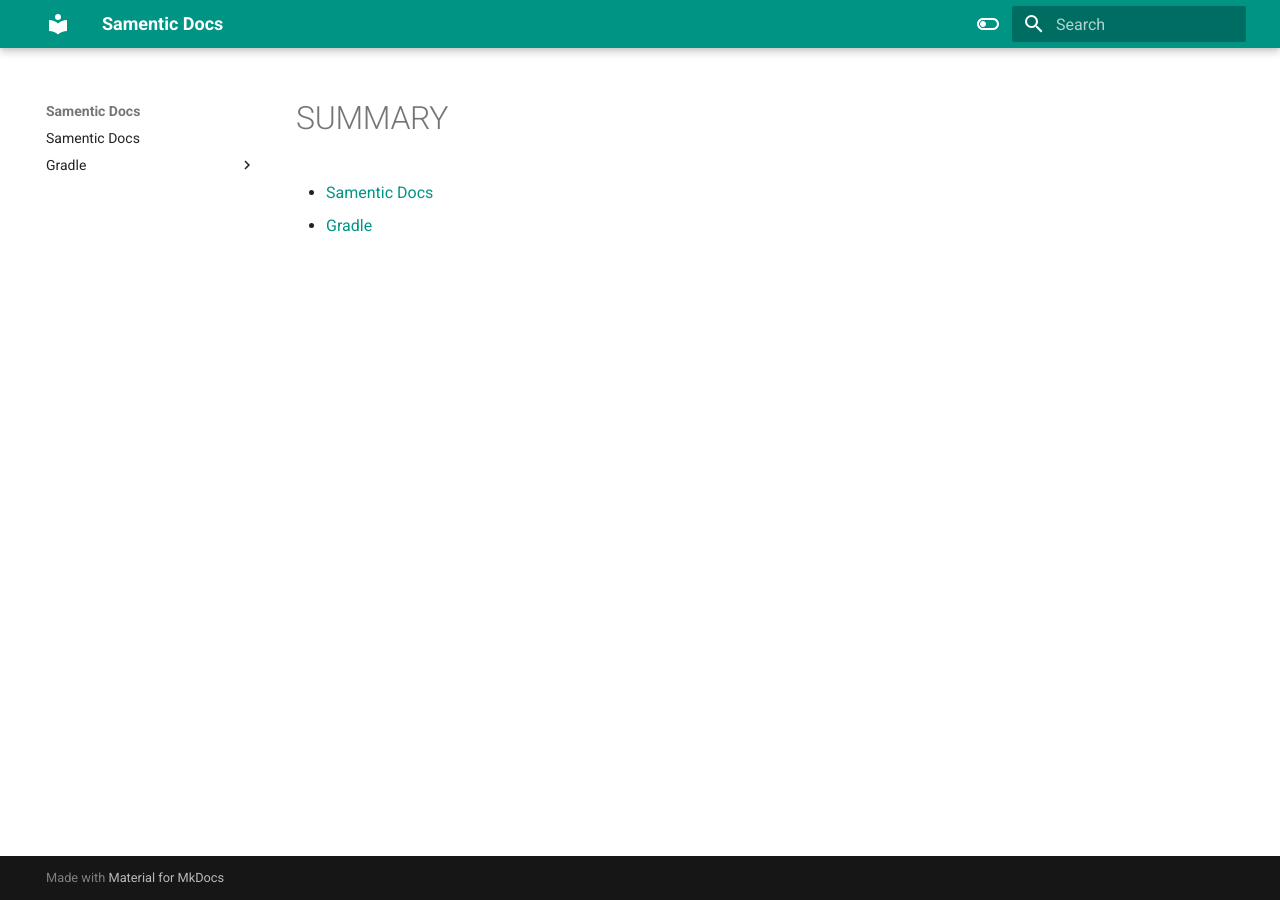
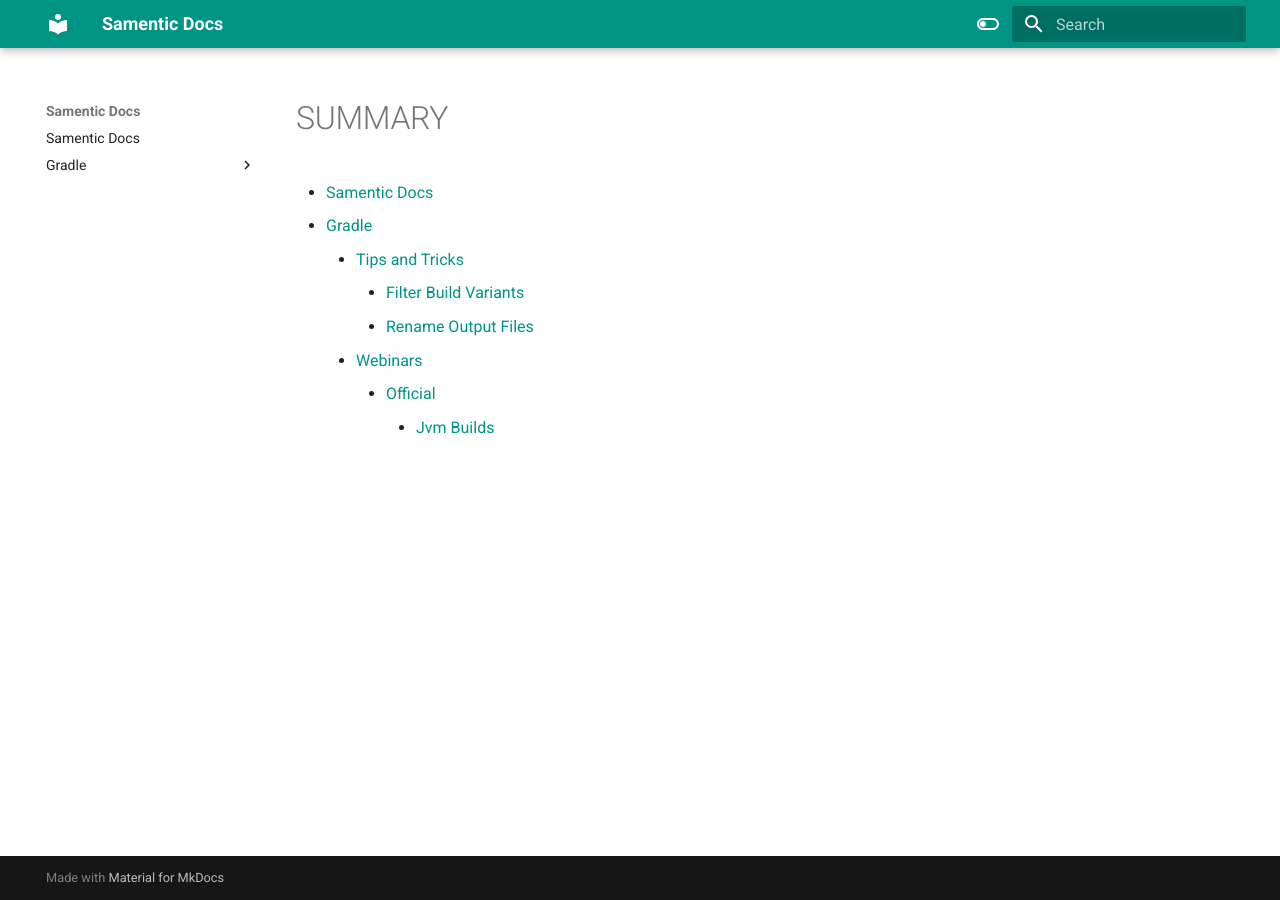
Before and after one commit to MohsenSameti/Samentic-Docs, an MkDocs documentation site: the page built from docs/SUMMARY.md, in a window 1280 px wide. Built offline with MkDocs 1.6.1 and Material for MkDocs 9.7.7, drawn with Linux system fonts in a browser that asks for light colours.

Commit message:
fix section-index not working

```diff
--- a/docs/SUMMARY.md
+++ b/docs/SUMMARY.md
@@ -1,2 +1,8 @@
 * [Samentic Docs](index.md)
-* [Gradle](gradle/)
+* [Gradle](gradle/index.md)
+    * [Tips and Tricks](gradle/tips-and-tricks/index.md)
+        * [Filter Build Variants](gradle/tips-and-tricks/build-variant-filtering.md)
+        * [Rename Output Files](gradle/tips-and-tricks/rename-output-files.md)
+    * [Webinars](gradle/webinars/index.md)
+        * [Official](gradle/webinars/official/index.md)
+            * [Jvm Builds](gradle/webinars/official/jvm-builds.md)
```
Also changed, not shown: docs/gradle/SUMMARY.md (deleted, +0 -2 lines), docs/gradle/tips-and-tricks/SUMMARY.md (deleted, +0 -2 lines), docs/gradle/webinars/SUMMARY.md (deleted, +0 -1 lines), docs/gradle/webinars/official/SUMMARY.md (deleted, +0 -1 lines).
